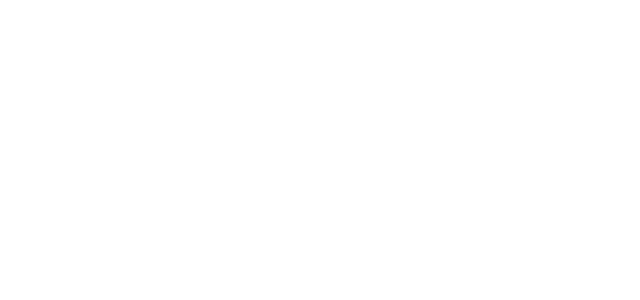
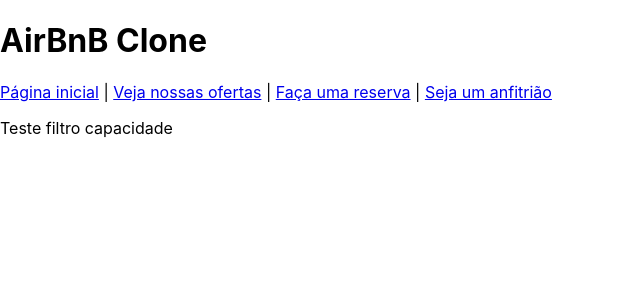
Before and after one commit to lorenaaze/airbnbclone_react_v2, a React (Create React App) app: page /capacidade/1 in a window 1280 px wide. Before the commit this address had no page. Shown: the top 300 px of the page, without its empty margins (0-640 px from the left). Built offline with nearby package versions, Linux system fonts and the light colour scheme.

Commit message:
criação dos documentos das rotas e do caminho das rotas no index

```diff
--- a/src/index.tsx
+++ b/src/index.tsx
@@ -4,12 +4,33 @@
 import App from './App';
 import reportWebVitals from './reportWebVitals';
 import { BrowserRouter, Routes, Route } from 'react-router-dom';
+import PaginaInicial from './rotas/paginaInicial';
+import Reservas from './rotas/paginaReservas';
+import Cadastro from './rotas/paginaCadastro';
+import RetornoLocacoes from './rotas/paginaRetornoLocacoes';
+import PaginaNaoEncontrada from './rotas/paginaNaoEncontrada';
+import FiltroUf from './rotas/paginaFiltroUf';
+import FiltroLocalidade from './rotas/paginaFiltroLocalidade';
+import FiltroCapacidade from './rotas/paginaFiltroCapacidade';
+import FiltroPreco from './rotas/paginaFiltroPreco';
+
 
 ReactDOM.render(
   <React.StrictMode>
     <BrowserRouter>
       <Routes>
-      <Route path="/" element={<App />}/>
+      <Route path="/" element={<App />}>
+        <Route index element={<PaginaInicial/>}/>
+        <Route path="locacao" element={<RetornoLocacoes/>}/>
+          <Route path="uf/:uf" element={<FiltroUf/>}/>
+          <Route path="localidade/:localidade" element={<FiltroLocalidade/>}/>
+          <Route path="capacidade/:capacidade" element={<FiltroCapacidade/>}/>
+          <Route path="preco/:preco" element={<FiltroPreco/>}/>
+        <Route path="reserva" element={<Reservas/>}/>
+        <Route path="cadastro" element={<Cadastro/>}/>
+        <Route path="*" element={<PaginaNaoEncontrada/>}></Route>
+      </Route>
+
       </Routes>
     </BrowserRouter>
   </React.StrictMode>,
--- /dev/null
+++ b/src/rotas/paginaCadastro.tsx
@@ -0,0 +1,7 @@
+function Cadastro() {
+    return (
+        <p>Teste página cadastro</p>
+    )
+}
+
+export default Cadastro;
--- /dev/null
+++ b/src/rotas/paginaFiltroCapacidade.tsx
@@ -0,0 +1,7 @@
+function FiltroCapacidade () {
+    return (
+        <p>Teste filtro capacidade</p>
+    )
+}
+
+export default FiltroCapacidade;
--- /dev/null
+++ b/src/rotas/paginaFiltroLocalidade.tsx
@@ -0,0 +1,7 @@
+function FiltroLocalidade() {
+    return (
+        <p>teste filtro localidade</p>
+    )
+}
+
+export default FiltroLocalidade;
--- /dev/null
+++ b/src/rotas/paginaFiltroPreco.tsx
@@ -0,0 +1,7 @@
+function FiltroPreco () {
+    return (
+        <p>Teste filtro preço</p>
+    )
+}
+
+export default FiltroPreco;
--- /dev/null
+++ b/src/rotas/paginaFiltroUf.tsx
@@ -0,0 +1,7 @@
+function FiltroUf() {
+    return(
+        <p>Teste filtro Uf</p>
+    )
+}
+
+export default FiltroUf;
--- /dev/null
+++ b/src/rotas/paginaInicial.tsx
@@ -0,0 +1,9 @@
+function PaginaInicial() {
+    return (
+        <>
+            <h1>Testando página inicial</h1>
+        </>
+    )
+}
+
+export default PaginaInicial;
--- /dev/null
+++ b/src/rotas/paginaNaoEncontrada.tsx
@@ -0,0 +1,7 @@
+function PaginaNaoEncontrada() {
+    return (
+        <p>Página não encontrada!</p>
+    )
+}
+
+export default PaginaNaoEncontrada;
--- /dev/null
+++ b/src/rotas/paginaReservas.tsx
@@ -0,0 +1,7 @@
+function Reservas() {
+    return (
+        <p>Teste página reservas</p>
+    )
+}
+
+export default Reservas;
```
Also changed, not shown: src/rotas/paginaRetornoLocacoes.tsx (renamed from rotas/paginaFiltroLocacoes.tsx, +4 -4 lines).
